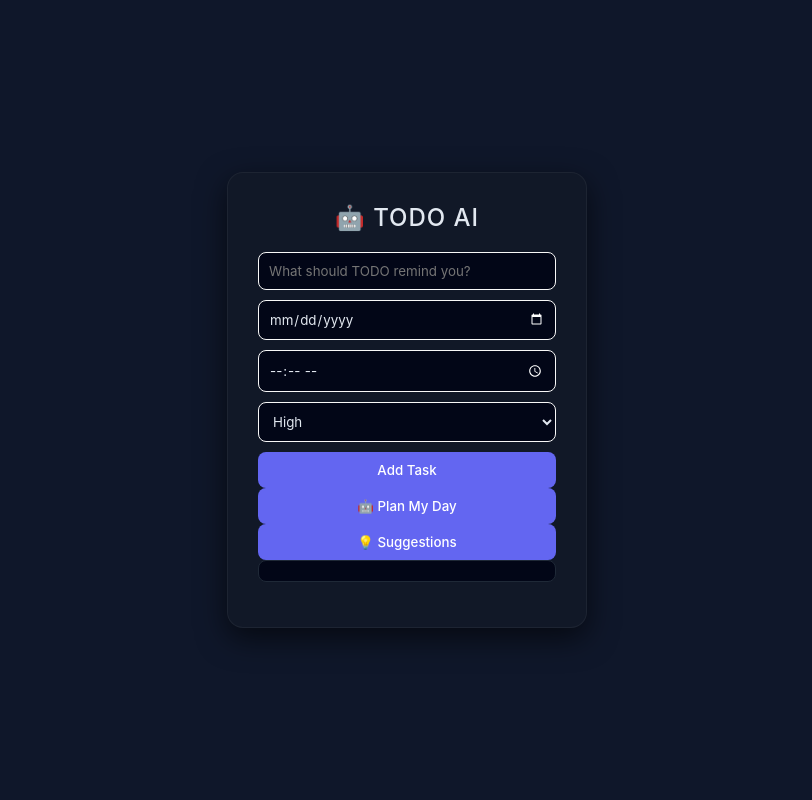
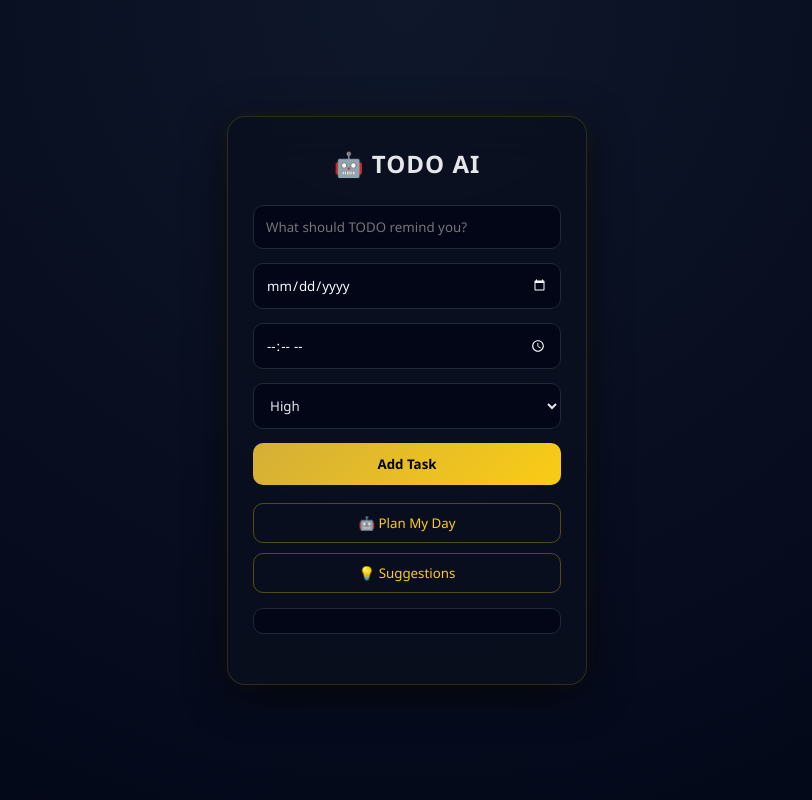
Before and after one commit to shre-yyy/2-Dooo-Ai-List, a Flask app: page / in a window 1280 px wide. Shown: the whole page, without its empty margins (233-1045 px from the left). Run offline with Flask 3, Linux system fonts and the light colour scheme; data that the repository does not hold is empty.

Commit message:
Update style.css

```diff
--- a/static/style.css
+++ b/static/style.css
@@ -1,113 +1,186 @@
-/* Reset */
+/* RESET */
 * {
     margin: 0;
     padding: 0;
     box-sizing: border-box;
-    font-family: -apple-system, BlinkMacSystemFont, "Segoe UI", sans-serif;
+    font-family: 'Segoe UI', sans-serif;
 }
 
-/* Background */
+/* BACKGROUND */
 body {
     height: 100vh;
     display: flex;
     justify-content: center;
     align-items: center;
-    background: #0f172a; /* deep navy */
-    color: #e2e8f0;
+    background: radial-gradient(circle at top, #0f172a, #020617);
 }
 
-/* Container */
+/* CONTAINER */
 .container {
-    background: #111827;
-    padding: 30px;
-    border-radius: 16px;
     width: 360px;
-    box-shadow: 0 10px 30px rgba(0,0,0,0.6);
-    border: 1px solid rgba(255,255,255,0.05);
+    padding: 30px 25px;
+    border-radius: 18px;
+
+    background: rgba(10, 15, 30, 0.8);
+    backdrop-filter: blur(20px);
+
+    border: 1px solid rgba(255, 215, 0, 0.15);
+
+    box-shadow:
+        0 10px 40px rgba(0,0,0,0.6),
+        0 0 20px rgba(255, 215, 0, 0.05);
+
+    text-align: center;
+    color: #e5e7eb;
 }
 
-/* Heading */
+/* HEADING */
 .container h2 {
-    text-align: center;
-    margin-bottom: 20px;
-    font-weight: 500;
+    margin-bottom: 25px;
+    font-weight: 600;
     letter-spacing: 1px;
 }
 
-/* Inputs */
+/* INPUTS */
 input, select {
     width: 100%;
-    padding: 10px;
-    margin-bottom: 10px;
-    border-radius: 8px;
-    border: 1px solid #f8f8f8;
+    padding: 12px;
+    margin-bottom: 14px;
+
+    border-radius: 10px;
+    border: 1px solid #1f2937;
+
     background: #020617;
-    color: #e2e8f0;
+    color: #e5e7eb;
+
     outline: none;
-
-    color-scheme: dark;   /* ⭐ VERY IMPORTANT */
+    transition: 0.3s;
 }
 
-/* Focus effect */
 input:focus, select:focus {
-    border-color: #6366f1;
+    border: 1px solid gold;
+    box-shadow: 0 0 8px rgba(255, 215, 0, 0.4);
 }
 
+/* DATE & TIME ICON FIX */
 input[type="date"],
 input[type="time"] {
-    color: #e2e8f0;
+    color:rgb(247, 249, 252);
     background: #020617;
 }
 
-/* Button */
-button {
+input[type="date"]::-webkit-calendar-picker-indicator,
+input[type="time"]::-webkit-calendar-picker-indicator {
+    filter: invert(1);
+    cursor: pointer;
+}
+
+/* MAIN BUTTON */
+button[type="submit"] {
     width: 100%;
+    padding: 12px;
+    border-radius: 10px;
+    border: none;
+
+    background: linear-gradient(135deg, #d4af37, #facc15);
+    color: black;
+    font-weight: 600;
+
+    cursor: pointer;
+    transition: 0.3s;
+}
+
+button[type="submit"]:hover {
+    transform: translateY(-2px);
+    box-shadow: 0 5px 15px rgba(255, 215, 0, 0.3);
+}
+
+/* AI BUTTONS */
+.ai-buttons {
+    margin-top: 18px;
+    display: flex;
+    flex-direction: column;
+    gap: 10px;
+}
+
+.ai-btn {
     padding: 10px;
-    border-radius: 8px;
-    border: none;
-    background: #6366f1;
-    color: white;
+    border-radius: 10px;
+
+    background: transparent;
+    border: 1px solid rgba(255, 215, 0, 0.3);
+    color: #facc15;
+
     cursor: pointer;
-    transition: 0.2s;
+    transition: 0.3s;
+}
+
+.ai-btn:hover {
+    background: rgba(255, 215, 0, 0.1);
+}
+
+/* AI OUTPUT */
+#aiOutput {
+    margin-top: 15px;
+    padding: 12px;
+
+    border-radius: 10px;
+    background: #020617;
+
+    font-size: 13px;
+    white-space: pre-wrap;
+
+    border: 1px solid #1f2937;
+}
+
+/* TASK LIST */
+#taskList {
+    list-style: none;
+    margin-top: 20px;
+}
+
+/* TASK ITEM */
+#taskList li {
+    background: #020617;
+    margin-bottom: 12px;
+    padding: 12px;
+
+    border-radius: 10px;
+    border: 1px solid #1f2937;
+
+    display: flex;
+    justify-content: space-between;
+    align-items: center;
+
+    transition: 0.3s;
+}
+
+#taskList li:hover {
+    border-color: gold;
+}
+
+/* TASK TEXT */
+.task-text span {
+    display: block;
     font-weight: 500;
 }
 
-button:hover {
-    background: #4f46e5;
+.task-text small {
+    font-size: 11px;
+    color: #9ca3af;
 }
 
-#aiOutput {
-    background: #020617;
-    padding: 10px;
-    border-radius: 8px;
-    white-space: pre-wrap;
-    border: 1px solid #1f2937;
+/* ACTION BUTTONS */
+.task-actions a {
+    margin-left: 8px;
+    text-decoration: none;
+    font-size: 16px;
 }
 
-/* Task list */
-#taskList {
-    list-style: none;
-    margin-top: 15px;
+.task-actions a:first-child {
+    color: #22c55e;
 }
 
-/* Task item */
-#taskList li {
-    background: #020617;
-    padding: 10px;
-    border-radius: 8px;
-    margin-bottom: 8px;
-    font-size: 14px;
-    display: flex;
-    justify-content: space-between;
+.task-actions a:last-child {
+    color: #ef4444;
 }
-
-/* Links */
-a {
-    text-decoration: none;
-    margin-left: 8px;
-    font-size: 14px;
-}
-
-a:hover {
-    opacity: 0.7;
-}
```
